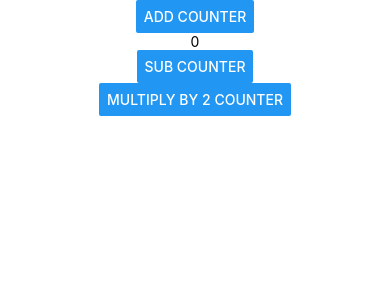
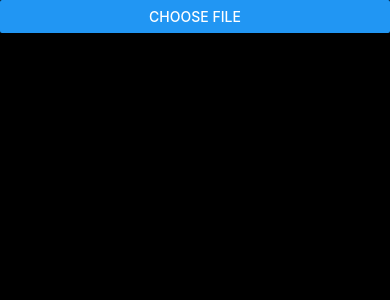
Before and after one commit to Hamzaali565/saylani-discount-store, a React Native app in the folder Frontend/: screen / in a window 390 px wide. Shown: the top 300 px of the page. Built offline with nearby package versions, Linux system fonts and the light colour scheme.

Commit message:
learned image upload in react-native

```diff
--- a/Frontend/App.jsx
+++ b/Frontend/App.jsx
@@ -2,6 +2,7 @@ import React from 'react';
 import {Text, View} from 'react-native';
 import {Provider} from 'react-redux';
 import Counter from './src/component/Counter';
+import File from './src/component/File';
 import {store} from './src/store/store';
 const App = () => {
   return (
@@ -12,7 +13,7 @@ const App = () => {
         flex: 1,
       }}>
       <Provider store={store}>
-        <Counter />
+        <File />
       </Provider>
     </View>
   );
--- a/Frontend/package.json
+++ b/Frontend/package.json
@@ -10,8 +10,13 @@
     "test": "jest"
   },
   "dependencies": {
+    "@react-native-firebase/app": "^17.3.1",
+    "@react-native-firebase/storage": "^17.3.1",
+    "firebase-admin": "^11.5.0",
     "react": "18.2.0",
     "react-native": "0.71.3",
+    "react-native-document-picker": "^8.1.3",
+    "react-native-image-picker": "^5.1.0",
     "react-redux": "^8.0.5",
     "redux": "^4.2.1"
   },
--- /dev/null
+++ b/Frontend/src/component/File.jsx
@@ -0,0 +1,46 @@
+import React, {useState} from 'react';
+import {Button, Image, Platform, Text, View} from 'react-native';
+import {launchCamera, launchImageLibrary} from 'react-native-image-picker';
+import storage from '@react-native-firebase/storage';
+import {initializeApp} from '@react-native-firebase/app';
+// import {initializeApp} from 'firebase-admin';
+// import admin from 'firebase-admin';
+const File = () => {
+  const [preview, setPreview] = useState(null);
+  const [image, setImage] = useState(null);
+  const pickImageAndUpload = () => {
+    const launch = launchImageLibrary({quality: 0.5}, fileobj => {
+      const uploadTask = storage()
+        .ref()
+        .child(`/userprofile/${Date.now()}`)
+        .putFile(fileobj.assets[0].uri);
+
+      uploadTask.on(
+        'state_changed',
+        snapshot => {
+          var progress =
+            (snapshot.bytesTransferred / snapshot.totalBytes) * 100;
+          if (progress == 100);
+        },
+        error => {
+          alert('error uploading image');
+        },
+        () => {
+          uploadTask.snapshot.ref.getDownloadURL().then(downloadURL => {
+            setImage(downloadURL);
+            console.log('url', downloadURL);
+          });
+        },
+      );
+    });
+  };
+  return (
+    <View style={{backgroundColor: 'black', flex: 1}}>
+      <Text style={{color: 'white'}}>{image}</Text>
+      <Button title="Choose File" onPress={pickImageAndUpload} />
+      <Image style={{height: 100, width: 100}} source={preview} />
+    </View>
+  );
+};
+
+export default File;
```
Also changed, not shown: 6 other files (tests, documents, lock files or other folders).
